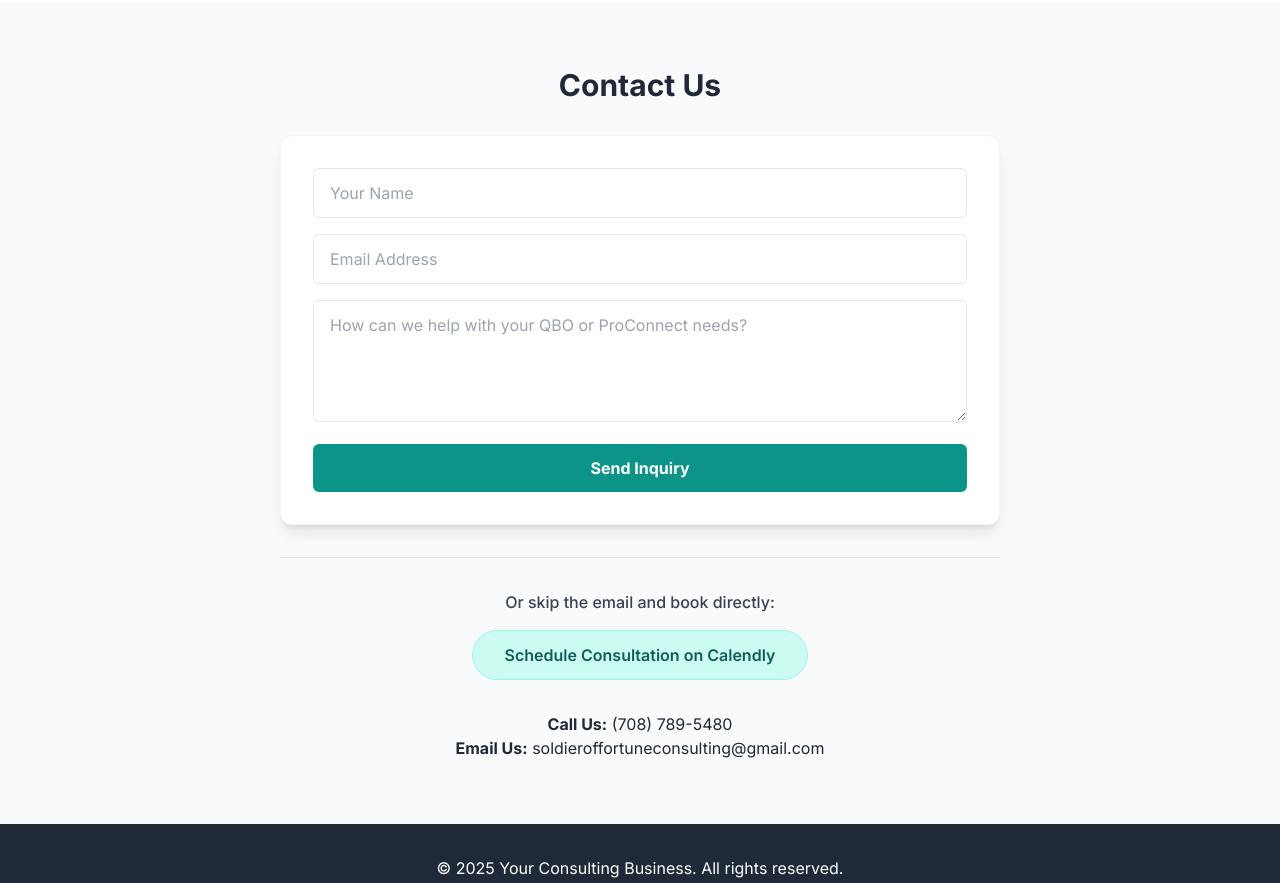
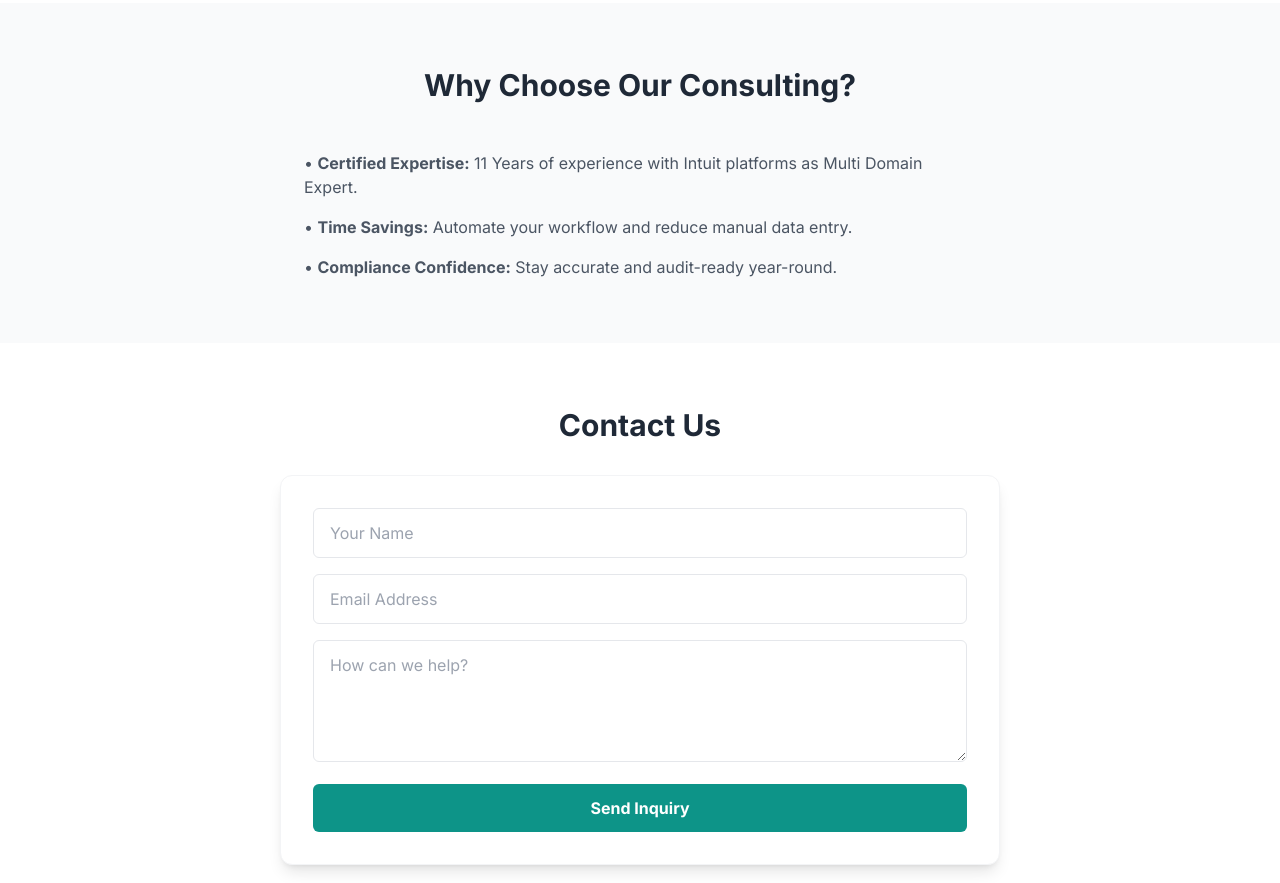
Before and after one commit to RichardChristiansen/Your-Consulting-Business, a plain HTML site: page index.html in a window 1280 px wide. Shown: the part 979-1862 px from the top of the page. Drawn offline with nearby package versions, Linux system fonts and the light colour scheme.

Commit message:
Update index.html to enhance content structure
Removed SEO meta tags and added benefits section.

```diff
--- a/index.html
+++ b/index.html
@@ -3,26 +3,16 @@
 <head>
     <meta charset="UTF-8">
     <meta name="viewport" content="width=device-width, initial-scale=1.0">
-    <!-- SEO Meta Tags -->
     <title>Expert QuickBooks Online & TurboTax ProConnect Consulting Services</title>
     <meta name="description" content="Streamline your financial workflow with expert QuickBooks Online setup, migration, and TurboTax ProConnect support. Certified consulting to save time and ensure tax compliance for businesses.">
-    <meta name="keywords" content="QuickBooks Online consulting, TurboTax ProConnect support, tax professional consulting, bookkeeping services, QBO migration, accounting software help">
-
-    <!-- Open Graph / Social Sharing -->
-    <meta property="og:title" content="Expert QuickBooks Online & TurboTax ProConnect Consulting Services">
-    <meta property="og:description" content="Master your financial workflow with expert QBO and ProConnect support.">
-    <meta property="og:type" content="website">
-
-    <!-- Tailwind CSS CDN -->
     <script src="https://cdn.tailwindcss.com"></script>
-    <!-- Google Font: Inter -->
     <link href="https://fonts.googleapis.com/css2?family=Inter:wght@300;400;500;600;700&display=swap" rel="stylesheet">
     <style>
         body { font-family: 'Inter', sans-serif; background-color: #f8fafc; }
+        html { scroll-behavior: smooth; }
         ::-webkit-scrollbar { width: 8px; }
         ::-webkit-scrollbar-track { background: #e2e8f0; border-radius: 10px; }
         ::-webkit-scrollbar-thumb { background: #94a3b8; border-radius: 10px; }
-        ::-webkit-scrollbar-thumb:hover { background: #64748b; }
     </style>
 </head>
 <body class="text-gray-800">
@@ -51,11 +41,11 @@
             </div>
         </section>
 
+        <!-- Services Section -->
         <section id="services" class="py-16 bg-white">
             <div class="container mx-auto px-6">
                 <h2 class="text-3xl font-bold text-center mb-12">Specialized QBO & ProConnect Services</h2>
                 <div class="grid grid-cols-1 md:grid-cols-2 lg:grid-cols-3 gap-8">
-                    <!-- Cards -->
                     <div class="bg-gray-50 p-8 rounded-xl border border-gray-100 shadow-sm">
                         <h3 class="text-xl font-semibold mb-4">QuickBooks Online Setup</h3>
                         <p class="text-gray-600">Seamless QBO account setup, chart of accounts customization, and data migration.</p>
@@ -72,29 +62,34 @@
             </div>
         </section>
 
-        <section id="contact" class="py-16 bg-gray-50">
+        <!-- Benefits Section -->
+        <section id="benefits" class="py-16 bg-gray-50">
+            <div class="container mx-auto px-6 text-center">
+                <h2 class="text-3xl font-bold mb-12">Why Choose Our Consulting?</h2>
+                <div class="max-w-2xl mx-auto text-left space-y-4">
+                    <p class="text-gray-600">• <strong>Certified Expertise:</strong> 11 Years of experience with Intuit platforms as Multi Domain Expert.</p>
+                    <p class="text-gray-600">• <strong>Time Savings:</strong> Automate your workflow and reduce manual data entry.</p>
+                    <p class="text-gray-600">• <strong>Compliance Confidence:</strong> Stay accurate and audit-ready year-round.</p>
+                </div>
+            </div>
+        </section>
+
+        <!-- Contact Section -->
+        <section id="contact" class="py-16 bg-white">
             <div class="container mx-auto px-6 max-w-3xl">
                 <h2 class="text-3xl font-bold text-center mb-8">Contact Us</h2>
                 <form class="bg-white p-8 rounded-xl shadow-lg border border-gray-100">
                     <div class="space-y-4">
                         <input type="text" placeholder="Your Name" class="w-full px-4 py-3 border rounded-md" required>
                         <input type="email" placeholder="Email Address" class="w-full px-4 py-3 border rounded-md" required>
-                        <textarea placeholder="How can we help with your QBO or ProConnect needs?" rows="4" class="w-full px-4 py-3 border rounded-md"></textarea>
+                        <textarea placeholder="How can we help?" rows="4" class="w-full px-4 py-3 border rounded-md"></textarea>
                         <button type="submit" class="w-full py-3 bg-teal-600 text-white rounded-md font-bold hover:bg-teal-700 transition">Send Inquiry</button>
                     </div>
                 </form>
-
-                <!-- Calendly Link -->
                 <div class="mt-8 text-center border-t pt-8">
-                    <p class="text-gray-700 mb-4 font-medium">Or skip the email and book directly:</p>
                     <a href="https://calendly.com/soldieroffortuneconsulting/new-meeting?month=2026-07" target="_blank" class="inline-block bg-teal-100 text-teal-800 border border-teal-200 font-semibold py-3 px-8 rounded-full hover:bg-teal-200 transition duration-300">
                         Schedule Consultation on Calendly
                     </a>
-                </div>
-
-                <div class="mt-8 text-center">
-                    <p><strong>Call Us:</strong> (708) 789-5480</p>
-                    <p><strong>Email Us:</strong> soldieroffortuneconsulting@gmail.com</p>
                 </div>
             </div>
         </section>
```
